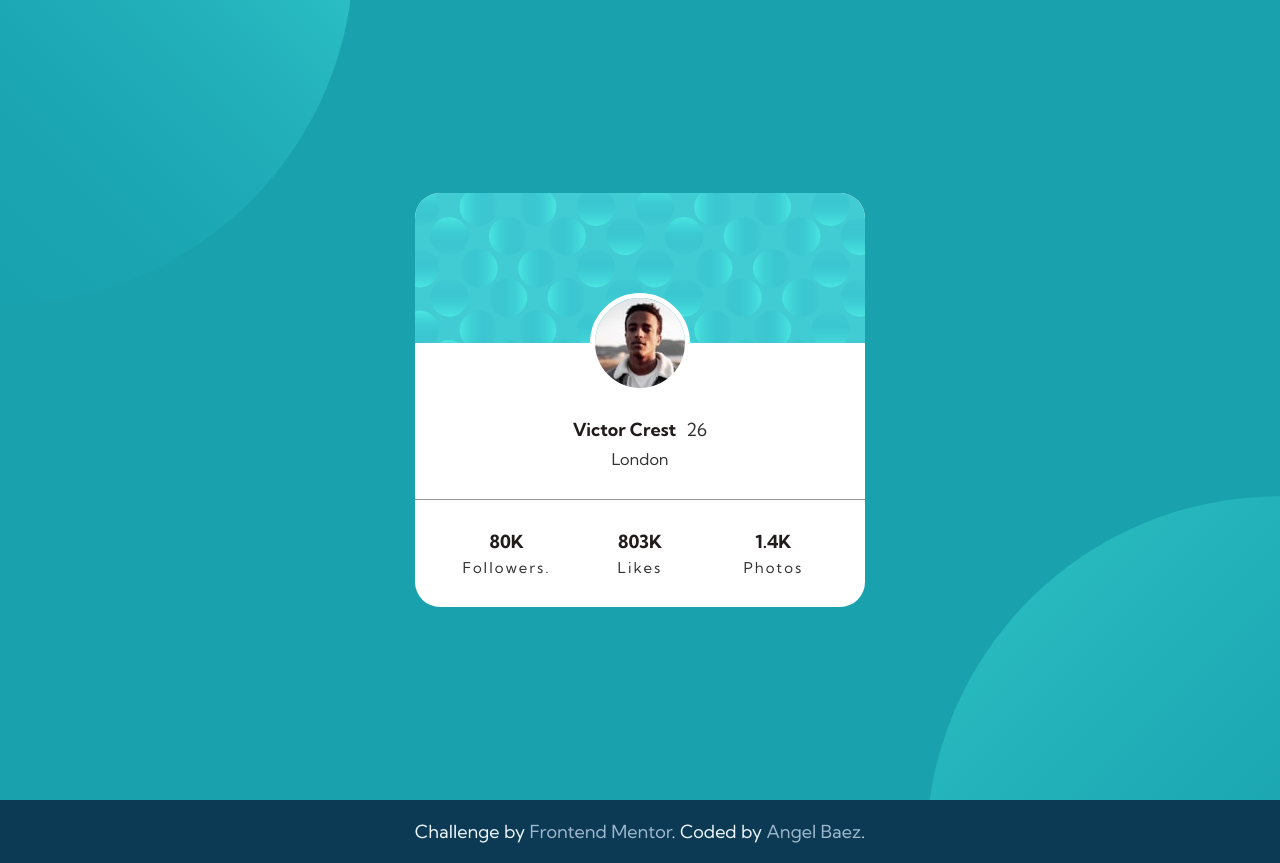
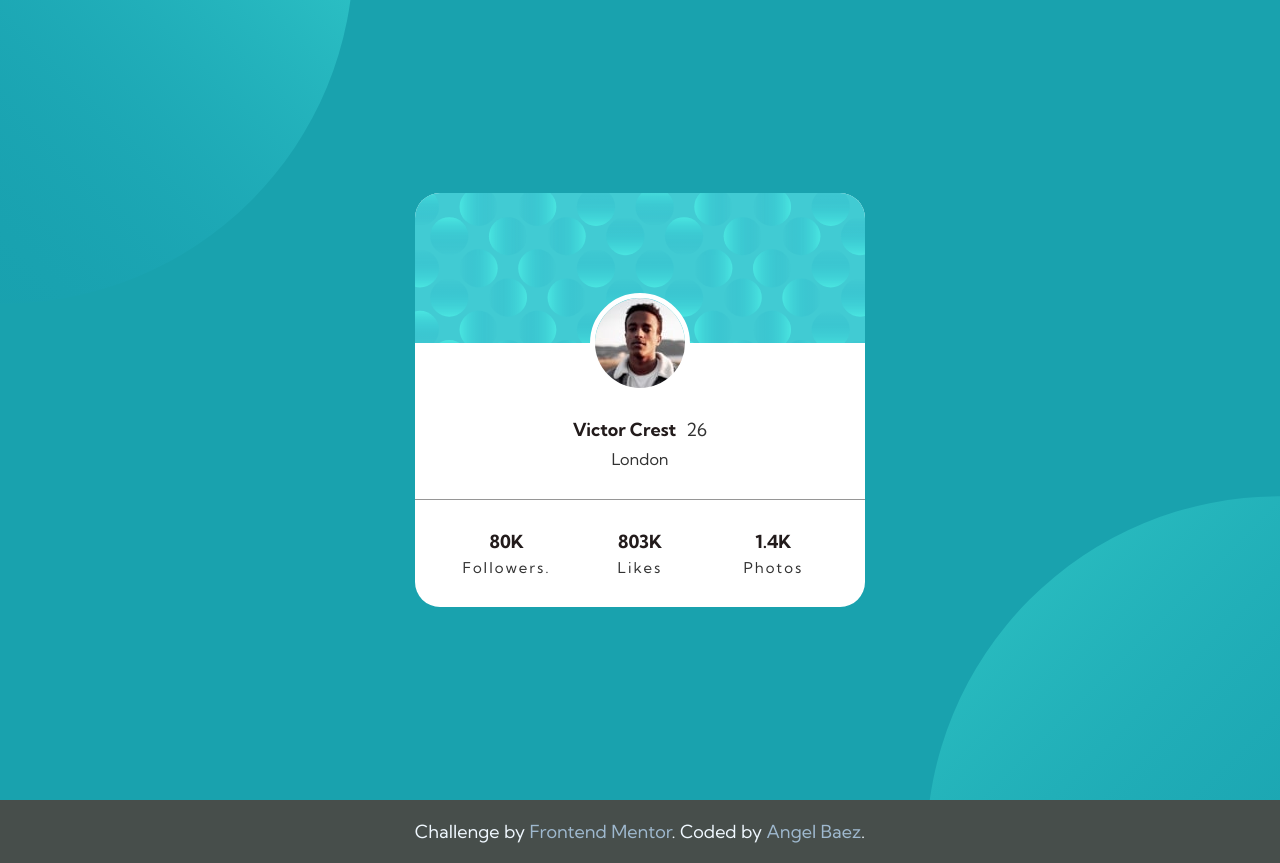
Before and after one commit to angelbaezsa/cardComponent, a plain HTML site: page index.html in a window 1280 px wide. Drawn offline with Linux system fonts and the light colour scheme; files that its build step writes are made by us from their sources; files whose address does not match are found by name.

Commit message:
bottom bg color changed

```diff
--- a/CSS/styles.css
+++ b/CSS/styles.css
@@ -99,7 +99,7 @@ a:hover{
 .attribution{
     text-align: center;
     padding: 20px 15px;
-    background-color: rgb(12, 58, 85);
+    background-color: rgba(7, 17, 13, 0.74);
     color: aliceblue;
 }
 
```
Also changed, not shown: 2 other files.
